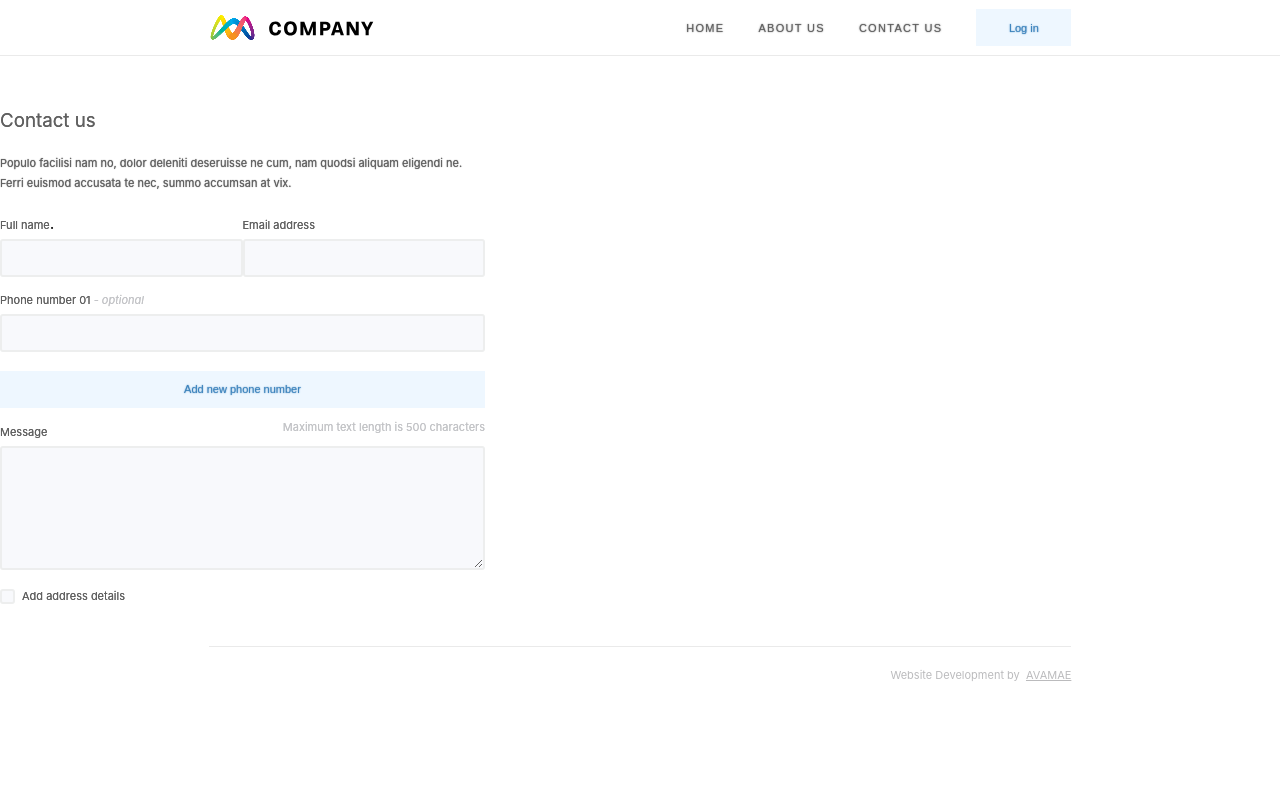
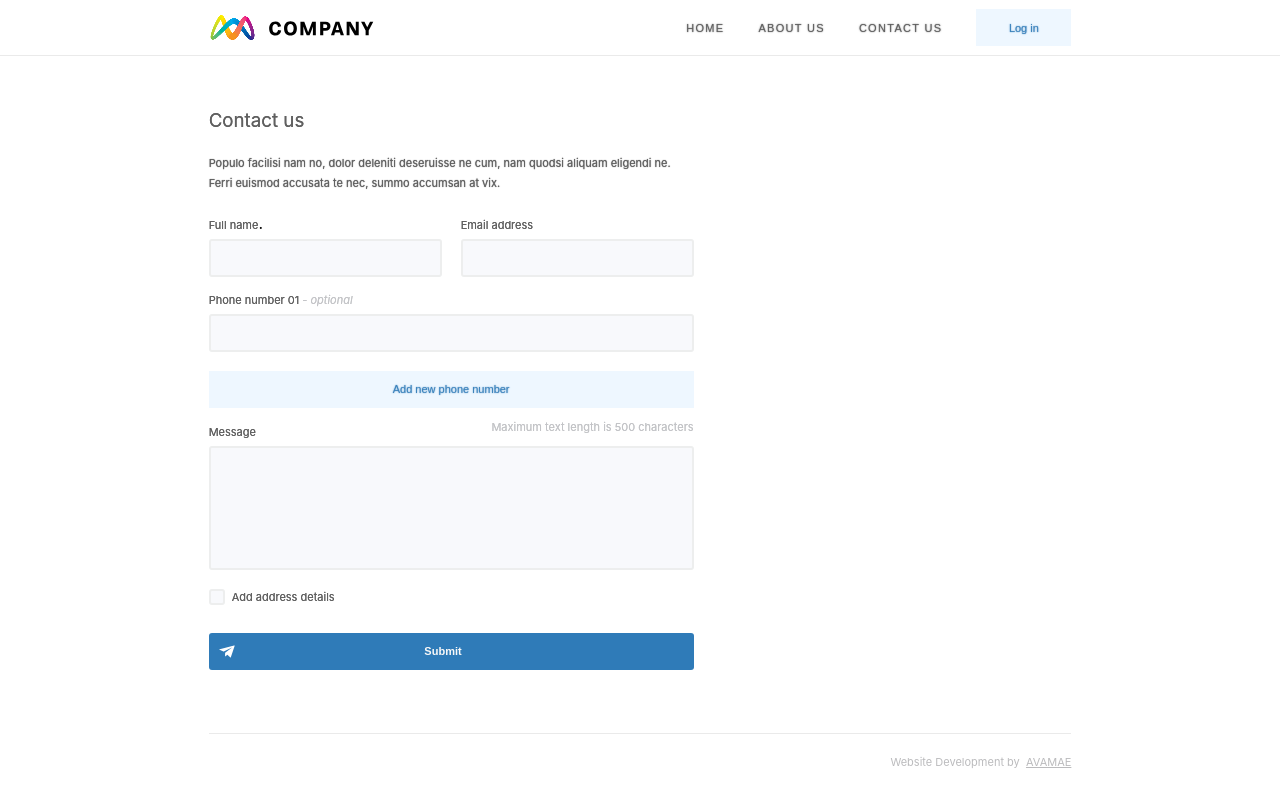
Before and after one commit to jgumoes/react-website, a React (Create React App) app: page /contact in a window 1280 px wide. Built offline with nearby package versions, Linux system fonts and the light colour scheme.

Commit message:
improved ContactUs form styling

```diff
--- a/src/Views/ContactUs/ContactUs.css
+++ b/src/Views/ContactUs/ContactUs.css
@@ -1,13 +1,15 @@
 
 .contact-us-form .first-line{
-  display: flex;
+  display: grid;
   width: 100%;
-  justify-content: space-between;
+  grid-template-columns: 1fr 1fr;
+  column-gap: var(--contact-form-column-gap);
 }
 
 .contact-us-form{
-  padding: var(--static-page-vertical-padding) 0px;
+  padding: var(--static-page-vertical-padding) var(--page-margin);
   max-width: 485px;
+  min-height: 609px;
 }
 
 .contact-us-form .form-element input, .contact-us-form .form-element textarea, .contact-us-form .form-element .custom-checkbox {
@@ -18,6 +20,7 @@
   border: 2px solid #edeeee;
   border-radius: var(--button-border-radius);
   margin: 6px 0;
+  resize: none;
 }
 
 .contact-us-form .form-element textarea{
@@ -47,3 +50,20 @@
 .form-element#Message .sub-label{float: right;}
 
 .contact-us-form p.static-text{margin-bottom: 18px;}
+
+button[type="submit"].form-element{
+  height: 37px;
+  padding-inline: 10px;
+  margin-top: 20px;
+}
+
+button[type="submit"].form-element img{
+  height: 100%;
+  float: left;
+}
+
+button[type="submit"].form-element span{
+  position: relative;
+  right: 16.25px;
+  font-weight: bold;
+}
--- a/src/Views/ContactUs/ContactUs.jsx
+++ b/src/Views/ContactUs/ContactUs.jsx
@@ -1,9 +1,11 @@
 import React from 'react'
 import AddressFormContainer from '../../components/AddressFormContainer/AddressFormContainer'
 import LightButton from '../../components/LightButton/LightButton'
+import '../../components/BlueButton/BlueButton.css'
 import './ContactUs.css'
 import '../StaticText.css'
 import './CustomCheckbox.css'
+import SubmitIcon from '../../Resources/Icon_Submit.svg'
 import ContactUsStatic from '../../Resources/ContactUs.json'
 
 const PhoneNumber = ({ N }) => {
@@ -95,7 +97,7 @@ class ContactUs extends React.Component {
 
         <div className="form-element" id="Message">
           <label htmlFor="Message">Message <span className="sub-label">Maximum text length is 500 characters</span></label><br/>
-          <textarea type="textArea" id="Message" name="Message" required></textarea>
+          <textarea type="textArea" id="Message" name="Message" maxLength="500" required></textarea>
         </div>
 
         <div className="form-element" id="bIncludeAddressDetails">
@@ -106,6 +108,10 @@ class ContactUs extends React.Component {
         {checkboxState === true &&
           <AddressFormContainer changeHandler={this.onChangeHandler} />
         }
+        <button type="submit" className="form-element blue-button" onClick={() => console.log('submit')} >
+          <img src={SubmitIcon} alt="" />
+          <span>Submit</span>
+        </button>
       </form>
     )
   }
--- a/src/Views/ContactUs/CustomCheckbox.css
+++ b/src/Views/ContactUs/CustomCheckbox.css
@@ -18,8 +18,8 @@
 }
 
 .contact-us-form .form-element .custom-checkbox{
-  width: 15px;
-  height: 15px;
+  width: 16px;
+  height: 16px;
   margin-right: 7px;
 }
 
--- a/src/components/AddressFormContainer/AddressFormContainer.css
+++ b/src/components/AddressFormContainer/AddressFormContainer.css
@@ -1,8 +1,15 @@
+:root{
+  --contact-form-column-gap: 19px;
+}
+
 form .address-container {
   display: grid;
   grid-template-areas:
     "top1 top1 top2 top2"
     "bottom1 bottom2 bottom3 bottom4";
+  grid-template-columns: 1fr 1fr 1fr 1fr;
+  column-gap: var(--contact-form-column-gap);
+  margin-top: 4px;
 }
 
 .address-container .form-element input{
@@ -31,3 +38,7 @@ form .address-container {
 .address-container .form-element#Country {
   grid-area: bottom4;
 }
+
+.contact-us-form .address-container .form-element{
+  margin: 6px 0;
+}
--- a/src/components/AddressFormContainer/AddressFormContainer.jsx
+++ b/src/components/AddressFormContainer/AddressFormContainer.jsx
@@ -7,7 +7,7 @@ const AddressFormContainer = ({changeHandler}) => {
         <input type="text" id="AddressLine1" name="AddressLine1" onChange={changeHandler} required></input>
       </label>
 
-      <label className="form-element address-top" id="AddressLine2" htmlFor="AddressLine2">Address line 2<br/>
+      <label className="form-element address-top" id="AddressLine2" htmlFor="AddressLine2">Address line 2 <i className="sub-label">- optional</i><br/>
         <input type="text" id="AddressLine2" name="AddressLine2" onChange={changeHandler} required></input>
       </label>
 
```
Also changed, not shown: 1 other file (tests, documents, lock files or other folders).
